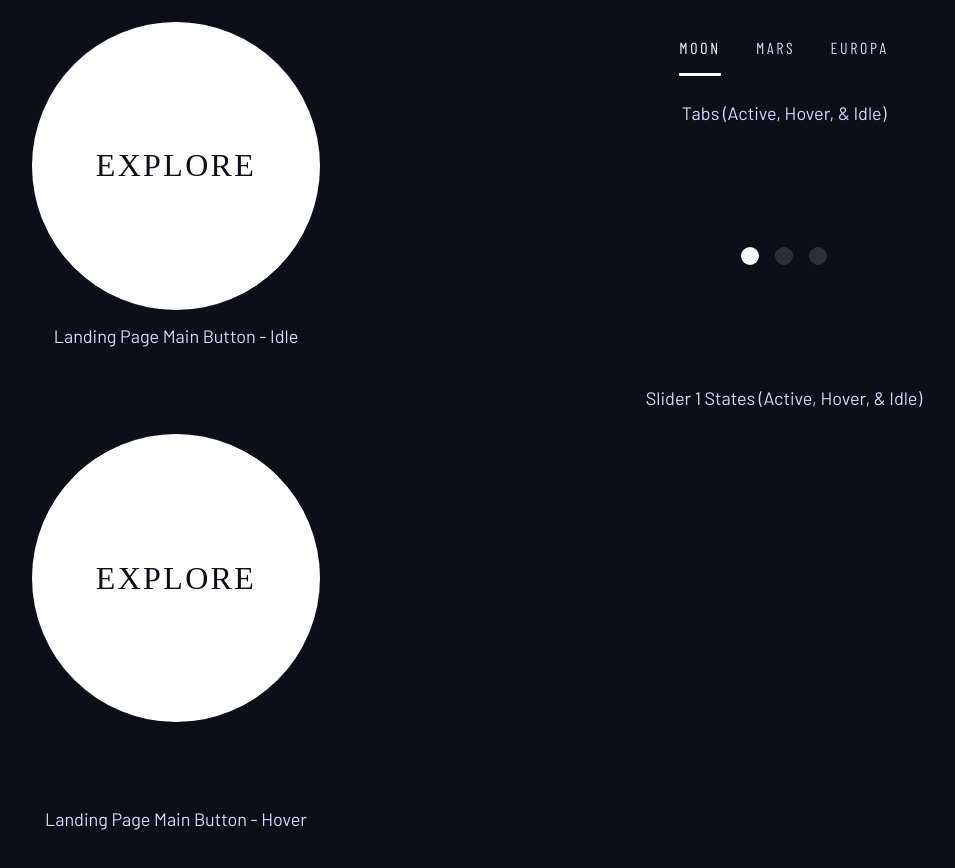
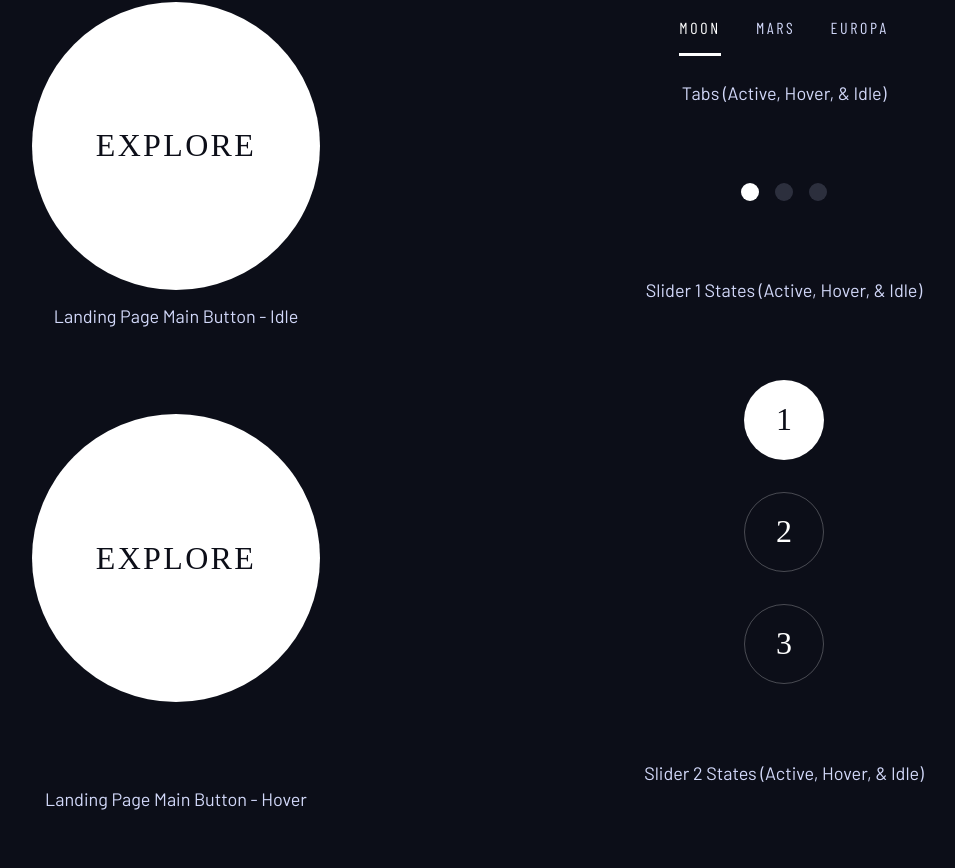
Before and after one commit to srzvan/space-travel-agency, a Next.js app: page /design-system in a window 1280 px wide. Shown: the part 1818-2686 px from the top of the page, without its empty margins (160-1115 px from the left). Built offline with nearby package versions, Linux system fonts and the light colour scheme; a web font is replaced by a local one.

Commit message:
number indicators

```diff
--- a/pages/design-system.js
+++ b/pages/design-system.js
@@ -50,7 +50,7 @@ export default function DesignSystem() {
         </div>
       </section>
 
-      <section id="typography" style={{ marginBottom: "11.25rem" }}>
+      <section id="typography" style={{ marginBottom: "10rem" }}>
         <h2 className="numbered-title">
           <span>02</span>typography
         </h2>
@@ -164,7 +164,7 @@ export default function DesignSystem() {
                 <h3 className="fs-400 ff-sans-normal text-accent">Landing Page Main Button - Hover</h3>
               </Flow>
             </Flow>
-            <Flow spacing="7.5rem" style={{ flexBasis: "100%" }}>
+            <Flow spacing="4.75rem" style={{ flexBasis: "100%" }}>
               {/* Tabs */}
               <Flow spacing="1.5rem" style={{ textAlign: "center" }}>
                 <div
@@ -193,6 +193,26 @@ export default function DesignSystem() {
                 <h3 className="fs-400 ff-sans-normal text-accent">Slider 1 States (Active, Hover, & Idle)</h3>
               </Flow>
               {/* Numbers */}
+              <Flow style={{ textAlign: "center" }}>
+                <div
+                  className="ff-serif fs-600 flex number-indicators"
+                  style={{ flexDirection: "column", alignItems: "center" }}
+                >
+                  <button aria-selected="true">
+                    <span className="sr-only">Slide</span>
+                    <span>1</span>
+                  </button>
+                  <button aria-selected="false">
+                    <span className="sr-only">Slide</span>
+                    <span>2</span>
+                  </button>
+                  <button aria-selected="false">
+                    <span className="sr-only">Slide</span>
+                    <span>3</span>
+                  </button>
+                </div>
+                <h3 className="fs-400 ff-sans-normal text-accent">Slider 2 States (Active, Hover, & Idle)</h3>
+              </Flow>
             </Flow>
           </div>
         </Flow>
--- a/styles/utility.css
+++ b/styles/utility.css
@@ -245,3 +245,29 @@
 .dot-indicators > [aria-selected="true"] {
   background-color: hsl(var(--clr-white));
 }
+
+.number-indicators {
+  --gap: 1em;
+}
+
+.number-indicators > * {
+  cursor: pointer;
+  border: 0;
+  border-radius: 50%;
+  width: 2.5em;
+  height: 2.5em;
+  line-height: 1.145;
+  background-color: transparent;
+  color: hsl(var(--clr-white));
+  border: 1px solid hsl(var(--clr-white) / 0.25);
+}
+
+.number-indicators > *:hover,
+.number-indicators > *:focus {
+  border-color: hsl(var(--clr-white));
+}
+
+.number-indicators > [aria-selected="true"] {
+  color: hsl(var(--clr-dark));
+  background-color: hsl(var(--clr-white));
+}
```
